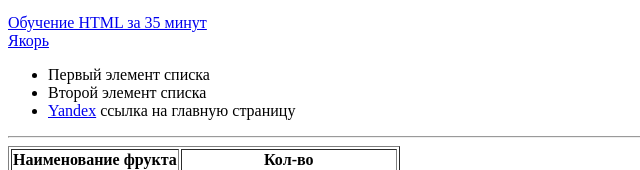
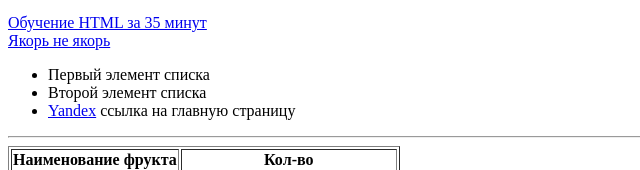
Before and after one commit to Viktor-Shenshin/NEW, a plain HTML site: page index.html in a window 1280 px wide. Shown: the part 165-335 px from the top of the page, 0-640 px from the left. Drawn offline with Linux system fonts and the light colour scheme.

Commit message:
add ancor

```diff
--- a/index.html
+++ b/index.html
@@ -12,7 +12,7 @@
     <p id="29"><b>Текст внутри</b> <br> <em>тега p</em></p>
     <a href="https://www.youtube.com/watch?v=4jYYHaTwWvY" target="_blank">Обучение HTML за 35 минут</a>
     <br>
-    <a href="#29">Якорь</a>
+    <a href="#29">Якорь не якорь</a>
     <ul>
         <li>Первый элемент списка</li>
         <li>Второй элемент списка</li>
```
